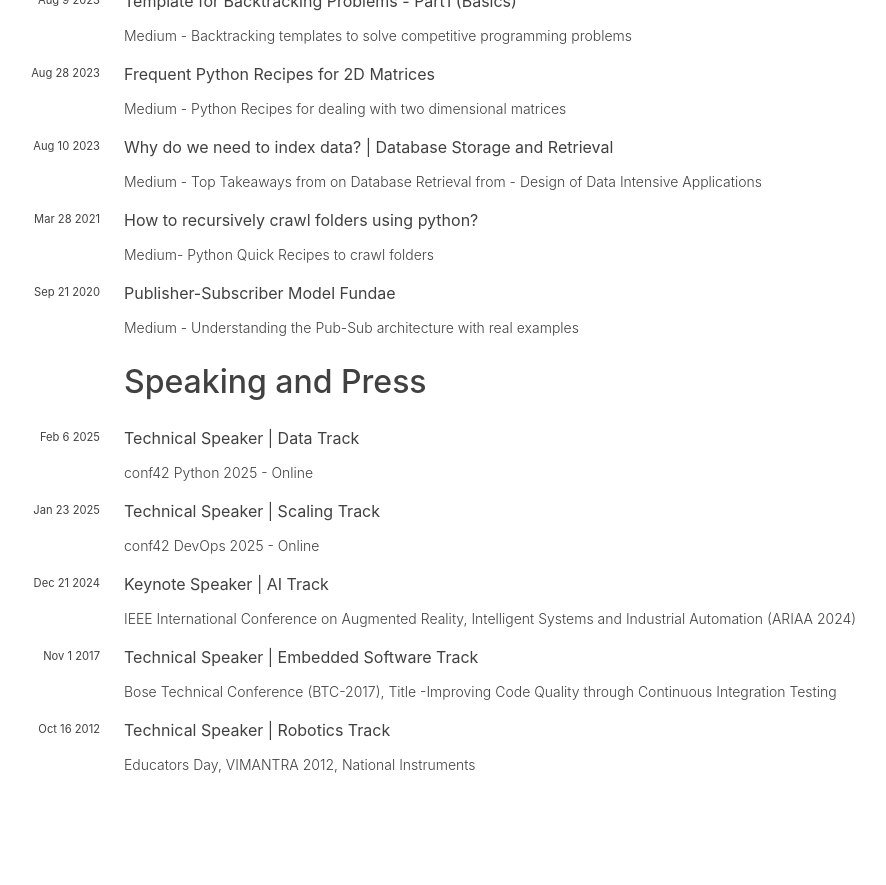
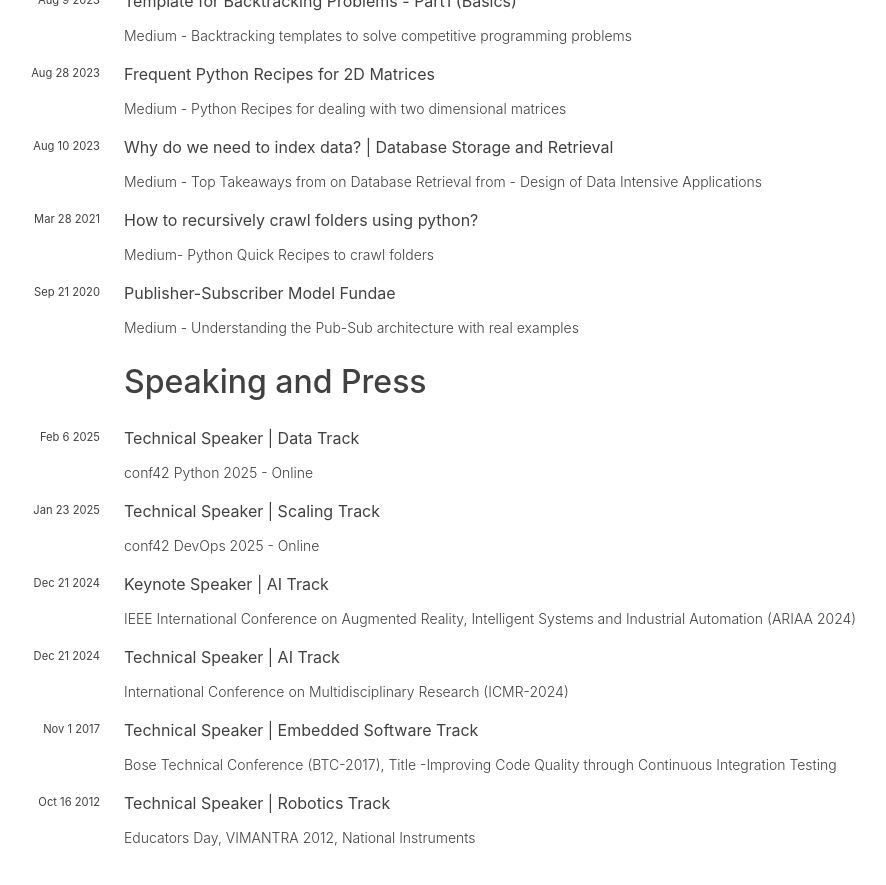
Before and after one commit to hariharanragothaman/hariharanragothaman.github.io, a Jekyll site: the page built from cv.md, in a window 1280 px wide and 900 px high, scrolled down 4597 px. Shown: the top 885 px of the window, without its empty margins (208-1094 px from the left). Built offline with Jekyll 4.4.1, drawn with Linux system fonts in a browser that asks for light colours; nearby versions of some CDN libraries; some web fonts are replaced; before the commit the page ends 5424 px from its top, so only the background shows below that.

Commit message:
Polishes and Updates

```diff
--- a/_data/press.yaml
+++ b/_data/press.yaml
@@ -19,6 +19,12 @@
     - url: https://www.linkedin.com/feed/update/urn:li:activity:7265642701260242946/
       name: IEEE International Conference on Augmented Reality, Intelligent Systems and Industrial Automation (ARIAA 2024)
 
+- title: Technical Speaker | AI Track
+  month: Dec 21
+  year: 2024
+  publisher:
+    - url: https://icmr-iitm.com/speakers.html
+      name: International Conference on Multidisciplinary Research (ICMR-2024)
 
 - title: Technical Speaker | Embedded Software Track
   month: Nov 1
```
